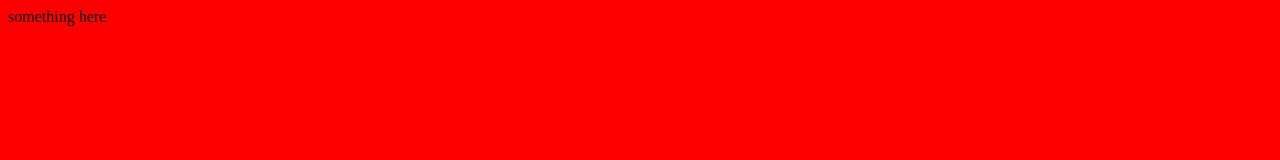
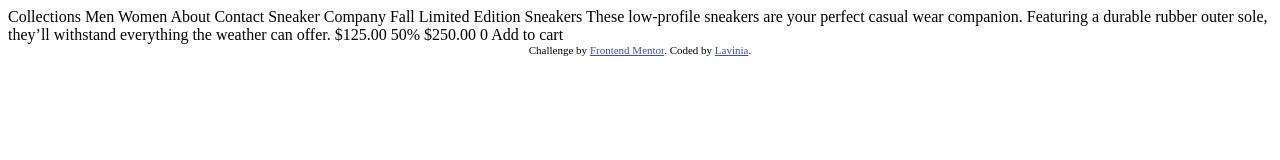
Before and after one commit to lavibia/ecommerce-product, a website built with webpack: page src/index.html in a window 1280 px wide. Built offline with nearby package versions, Linux system fonts and the light colour scheme.

Commit message:
Save pseudocode and  accessability resources

```diff
--- a/src/index.html
+++ b/src/index.html
@@ -4,10 +4,62 @@
     <meta charset="UTF-8">
     <meta name="viewport" content="width=device-width, initial-scale=1.0">
 
-    <title>Document</title>
-</head>
-<body>
-    something here
+    <link rel="icon" type="image/png" sizes="32x32" href="./images/favicon-32x32.png">
+
+    <title>Frontend Mentor | E-commerce product page</title>
+
+    <!-- Feel free to remove these styles or customise in your own stylesheet 👍 -->
+    <style>
+      .attribution { font-size: 11px; text-align: center; }
+      .attribution a { color: hsl(228, 45%, 44%); }
+    </style>
+  </head>
+  <body>
+
+    Collections
+    Men
+    Women
+    About
+    Contact
+
+    Sneaker Company
+
+    Fall Limited Edition Sneakers
+
+    These low-profile sneakers are your perfect casual wear companion. Featuring a
+    durable rubber outer sole, they’ll withstand everything the weather can offer.
+
+    $125.00
+    50%
+    $250.00
+
+    0
+    Add to cart
+
+    <div class="attribution">
+      Challenge by <a href="https://www.frontendmentor.io?ref=challenge" target="_blank">Frontend Mentor</a>.
+      Coded by <a href="https://github.com/lavibia">Lavinia</a>.
+    </div>
+    <!--Accessability
+
+        Price: <span class="visually-hidden">original price</span><s>$200</s> <span class="visually-hidden">sale price</span>$100
+     Alt Text for Enhanced Screen Reader Compatibility
+Alt text is crucial for visually impaired users who rely on screen readers. By providing descriptive alternative text for images, you not only make your e-commerce site more navigable for these users but also boost your SEO through improved image search rankings.
+
+2. Keyboard-Friendly Navigation
+Ensure that all interactive elements on your website can be navigated using a keyboard. This is essential for users who are unable to utilize a mouse or other pointing devices due to physical disabilities.
+
+3 Optimized Text for Visual Accessibility
+Choose fonts that are clear and easy to read, and ensure they contrast well with the background. Small, blurry, or low-contrast text can pose challenges for users with visual impairments.
+
+4. Accessible Online Forms
+Online forms should be straightforward and user-friendly. Implement clear labels and provide instructions, ensuring that any errors are clearly explained in simple language, aiding those with cognitive or visual impairments.
+
+5. Video and Audio Content Accessibility
+Include captions or transcripts for any multimedia content. This is vital for users who are deaf or hard of hearing, ensuring they have equal access to the information.
+
+6. Consistency in Navigation for Cognitive Accessibility
+A consistent and logical layout aids users with cognitive disabilities, making it easier for people to understand and navigate your site.-->
 
 </body>
 </html>
--- a/src/style.css
+++ b/src/style.css
@@ -1,2 +1,35 @@
-body{background-color: rgb(255, 0, 0);
-}
+/* ## Layout
+
+The designs were created to the following widths:
+
+- Mobile: 375px
+- Desktop: 1440px
+
+> 💡 These are just the design sizes. Ensure content is responsive and meets WCAG requirements by testing the full range of screen sizes from 320px to large screens.
+
+## Colors
+
+### Primary
+
+- Orange: hsl(26, 100%, 55%)
+- Pale orange: hsl(25, 100%, 94%)
+
+### Neutral
+
+- Very dark blue: hsl(220, 13%, 13%)
+- Dark grayish blue: hsl(219, 9%, 45%)
+- Grayish blue: hsl(220, 14%, 75%)
+- Light grayish blue: hsl(223, 64%, 98%)
+- White: hsl(0, 0%, 100%)
+- Black (with 75% opacity for lightbox background): hsl(0, 0%, 0%)
+
+## Typography
+
+### Body Copy
+
+- Font size (paragraph): 16px
+
+### Font
+
+- Family: [Kumbh Sans](https://fonts.google.com/specimen/Kumbh+Sans)
+- Weights: 400, 700 */
```
Also changed, not shown: src/index.js (+28 -0 lines), dist/bundle.js, dist/index.html, 1 other file.
